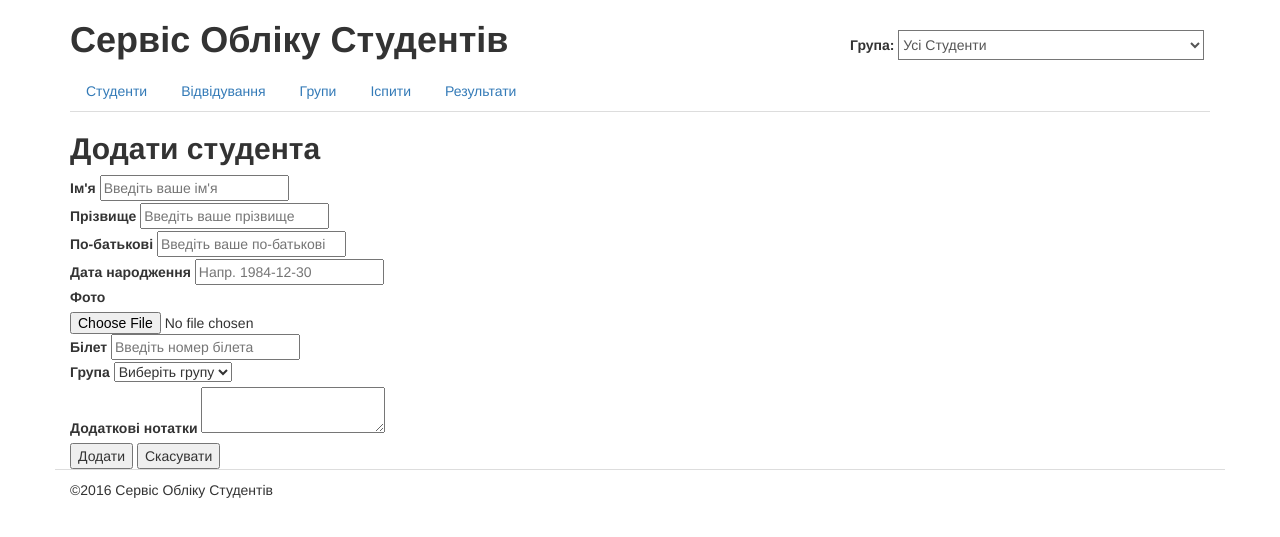
After one commit to nataliia-pimankova/studentsdb2, a Django app: template students/templates/students/students_add.html in a window 1280 px wide. The commit adds this page. Shown: the top 537 px of the page. Run offline with Django 3.2, Linux system fonts and the light colour scheme; the template is opened without the code that fills it, so the values that code supplies are empty; some libraries are stand-ins or nearby versions.

Commit message:
students add form

```diff
--- a/students/models/Student.py
+++ b/students/models/Student.py
@@ -49,7 +49,7 @@ class Student(models.Model):
     )
 
     student_group = models.ForeignKey('Group',
-        verbose_name=u"",
+        verbose_name=u"Група",
         blank=False,
         null=True,
         on_delete=models.PROTECT
--- /dev/null
+++ b/students/templates/students/students_add.html
@@ -0,0 +1,67 @@
+{% extends "students/base.html" %}
+
+{% load static from staticfiles %}
+
+{% block meta_title %}Додати студента{% endblock meta_title %}
+
+{% block title %}Додати студента{% endblock title %}
+
+{% block content %}
+
+<form action="{% url 'students_add' %}" method="post" enctype="multipart/form-data">
+{% csrf_token %}
+    <div>
+        <label for="first_name">Ім'я</label>
+        <input type="text" value=""
+               name="first_name" id="first_name"
+               placeholder="Введіть ваше ім'я" />
+    </div>
+    <div>
+        <label for="last_name">Прізвище</label>
+        <input type="text" value=""
+               name="last_name" id="last_name"
+               placeholder="Введіть ваше прізвище"/>
+    </div>
+    <div>
+        <label for="middle_name">По-батькові</label>
+        <input type="text" value=""
+               name="middle_name" id="middle_name"
+               placeholder="Введіть ваше по-батькові" />
+    </div>
+    <div>
+        <label for="birthday">Дата народження</label>
+        <input type="text" value=""
+               name="birthday" id="birthday"
+               placeholder="Напр. 1984-12-30"/>
+    </div>
+    <div>
+        <label for="photo">Фото</label>
+        <input type="file" value="" name="photo" id="photo"
+               placeholder="Додайте ваше фото" />
+    </div>
+    <div>
+        <label for="ticket">Білет</label>
+        <input type="text" value="" name="ticket" id="ticket"
+               placeholder="Введіть номер білета" />
+    </div>
+    <div>
+        <label for="student_group">Група</label>
+        <select name="student_group" id="student_group" >
+            <option value="">Виберіть групу</option>
+            {% for group in groups %}
+            <option value="{{ group.id }}">{{group.title}}</option>
+            {% endfor %}
+        </select>
+    </div>
+    <div>
+        <label for="notes">Додаткові нотатки</label>
+        <textarea name="notes" id="notes" class="form_control" ></textarea>
+    </div>
+    <div>
+        <input type="submit" value="Додати" name="add_button" />
+        <button type="submit" name="cancel_button">Скасувати</button>
+    </div>
+
+</form>
+
+{% endblock content %}
--- a/students/templates/students/students_list.html
+++ b/students/templates/students/students_list.html
@@ -50,6 +50,11 @@
         {% endif %}
         </a>
       </th>
+      <th>
+        <a href="#">
+        Група
+        </a>
+      </th>
       <th>Дії</th>
     </tr>
   </thead>
@@ -68,6 +73,7 @@
       <td><a title="Редагувати" href="{% url 'students_edit' student.id %}">{{ student.last_name }}</a></td>
       <td><a title="Редагувати" href="{% url 'students_edit' student.id %}">{{ student.first_name }}</a></td>
       <td>{{ student.ticket }}</td>
+      <td>{{ student.student_group.title }}</td>
       <td>
         <div class="dropdown">
           <button class="btn btn-default dropdown-toggle" type="button" data-toggle="dropdown">
```
Also changed, not shown: students/views/students.py (+48 -2 lines).
